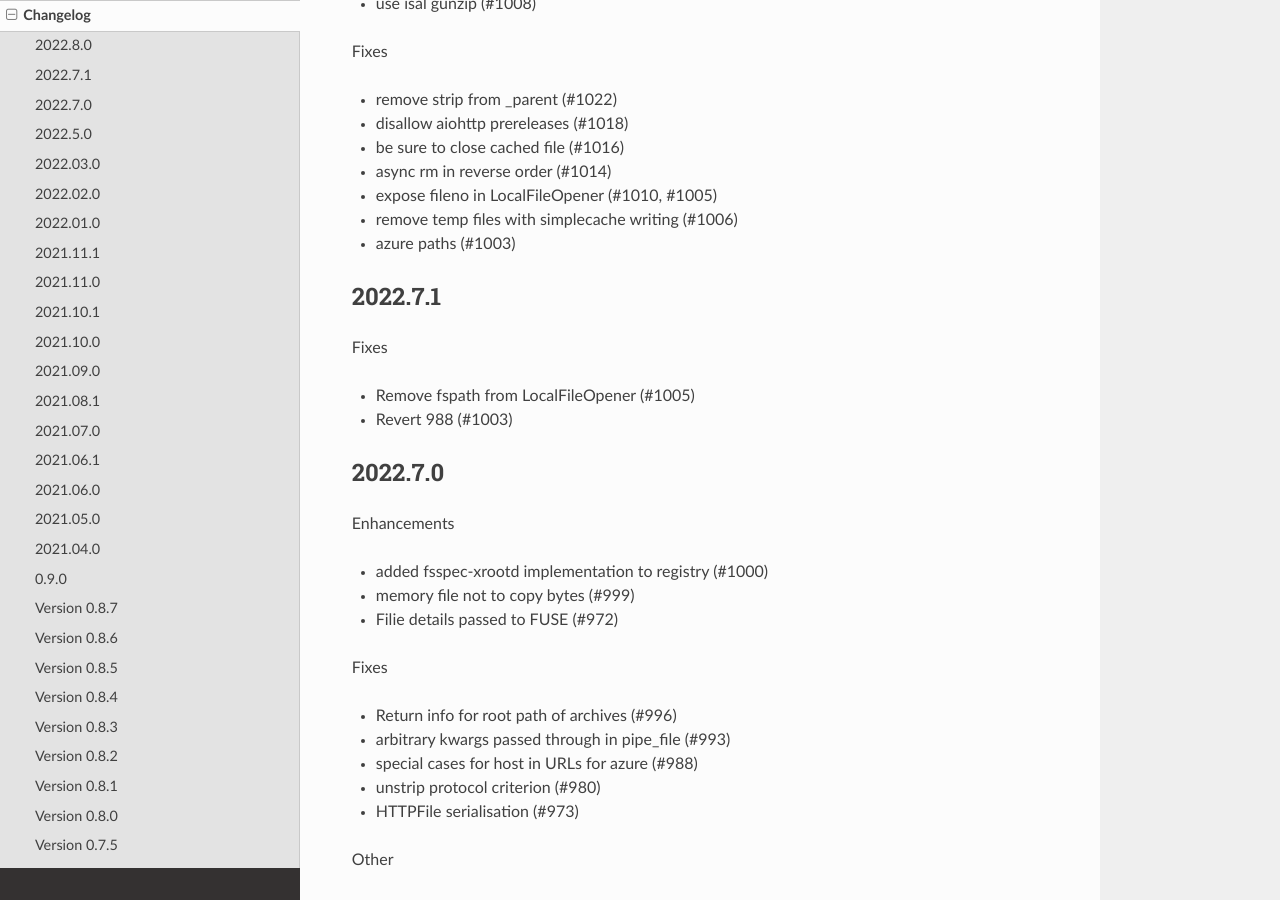
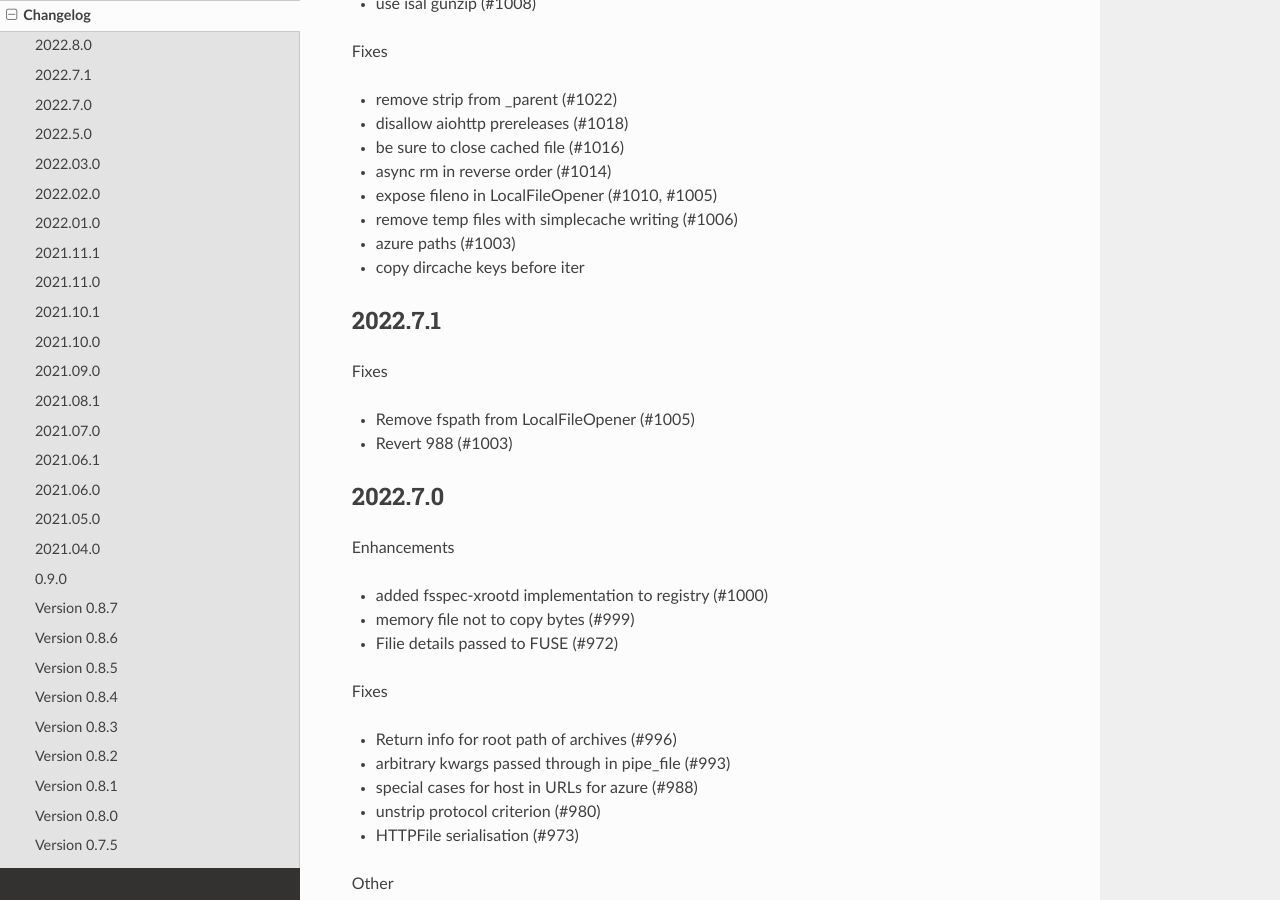
Before and after one commit to fsspec/filesystem_spec, a Sphinx documentation site: the page built from docs/source/changelog.rst, in a window 1280 px wide and 900 px high, scrolled down 320 px. Built offline with Sphinx 7.4.7 and the Read the Docs theme 2.0.0, drawn with Linux system fonts in a browser that asks for light colours.

Commit message:
another one

```diff
--- a/docs/source/changelog.rst
+++ b/docs/source/changelog.rst
@@ -19,6 +19,7 @@ Fixes
 - expose fileno in LocalFileOpener (#1010, #1005)
 - remove temp files with simplecache writing (#1006)
 - azure paths (#1003)
+- copy dircache keys before iter
 
 
 2022.7.1
```
